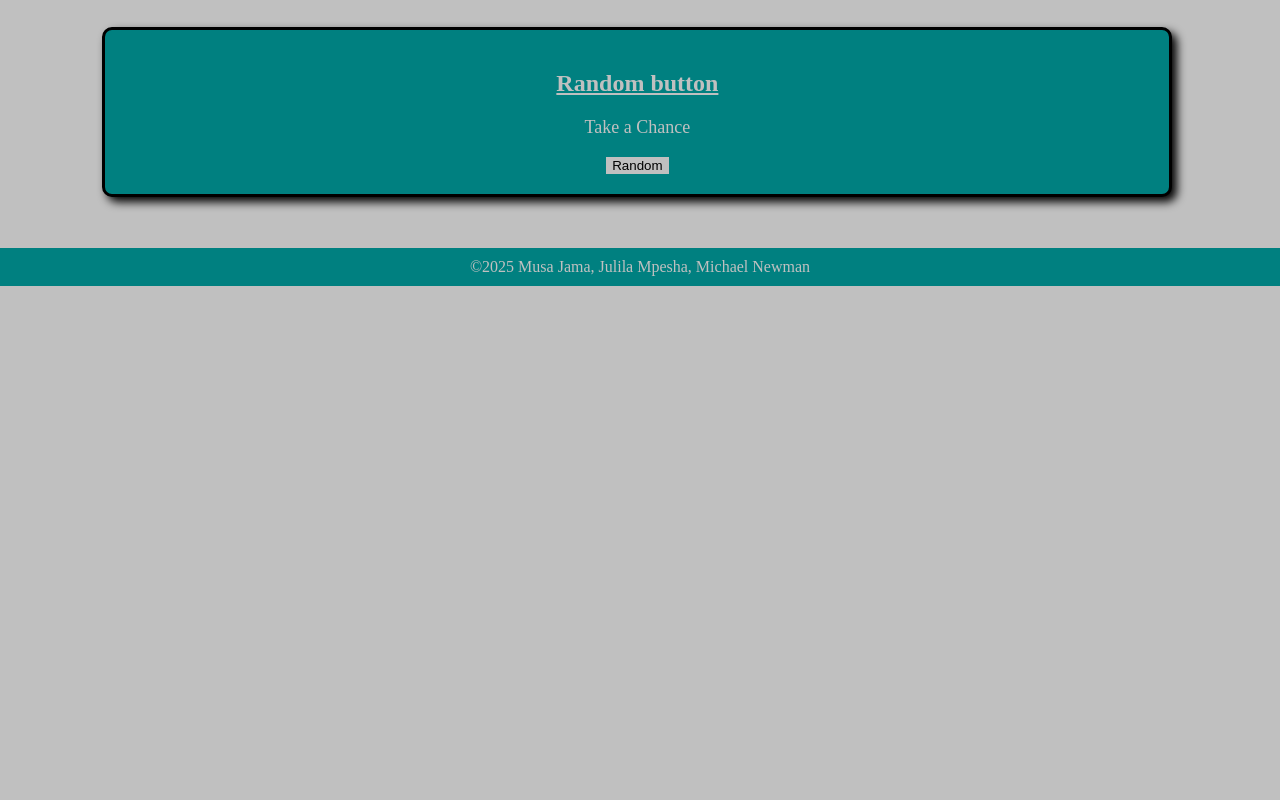
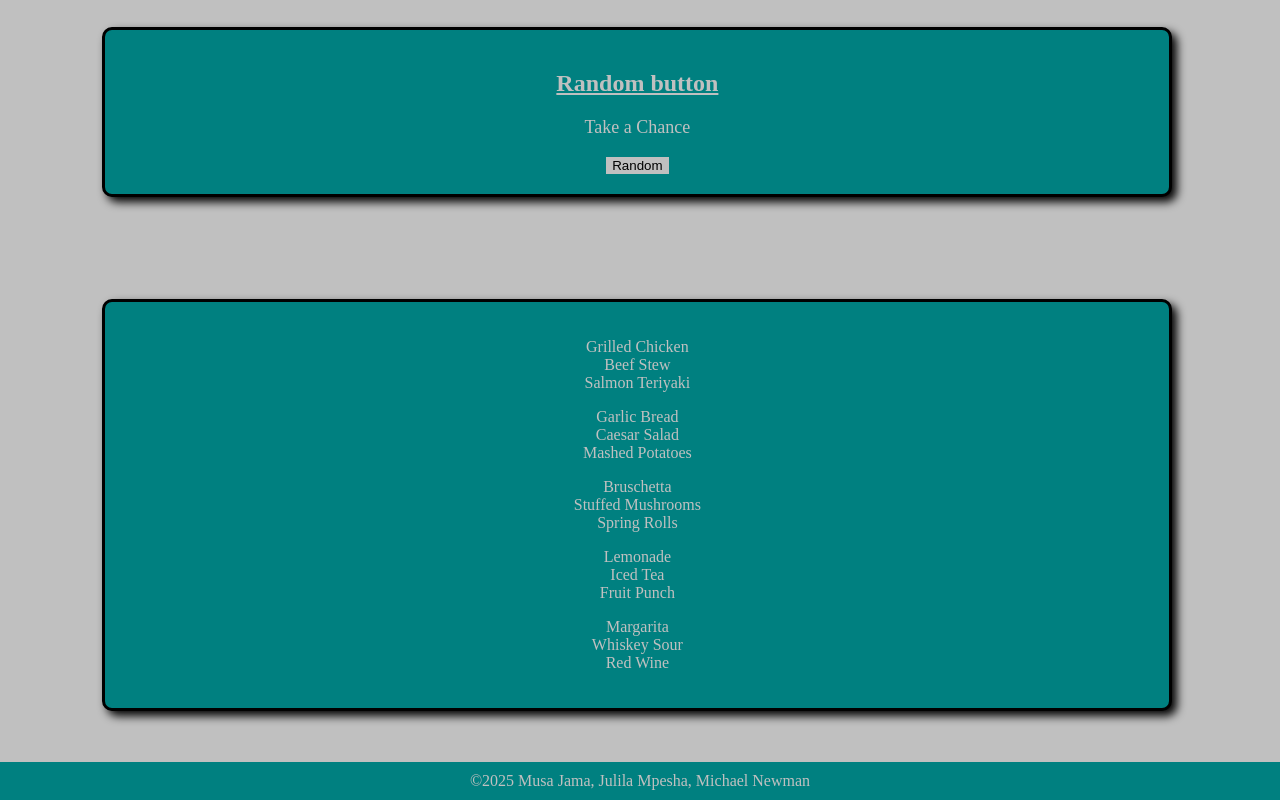
Before and after one commit to Musa-jama/recipe-book, a plain HTML site: page index.html in a window 1280 px wide. Shown: the part 830-1630 px from the top of the page. Before the commit the page ends 1116 px from the top, so only its background shows below. Drawn offline with Linux system fonts and the light colour scheme.

Commit message:
Update index.html

```diff
--- a/index.html
+++ b/index.html
@@ -81,6 +81,34 @@
     <div id="random-result"></div>
   </section>
 
+  <section id="dish-list">
+  <ul id="mains">
+    <li>Grilled Chicken</li>
+    <li>Beef Stew</li>
+    <li>Salmon Teriyaki</li>
+  </ul>
+  <ul id="sides">
+    <li>Garlic Bread</li>
+    <li>Caesar Salad</li>
+    <li>Mashed Potatoes</li>
+  </ul>
+  <ul id="appetizers">
+    <li>Bruschetta</li>
+    <li>Stuffed Mushrooms</li>
+    <li>Spring Rolls</li>
+  </ul>
+  <ul id="nons">
+    <li>Lemonade</li>
+    <li>Iced Tea</li>
+    <li>Fruit Punch</li>
+  </ul>
+  <ul id="alchs">
+    <li>Margarita</li>
+    <li>Whiskey Sour</li>
+    <li>Red Wine</li>
+  </ul>
+</section>
+
   <footer>&copy;2025 Musa Jama, Julila Mpesha, Michael Newman</footer>
 </body>
 </html>
```
